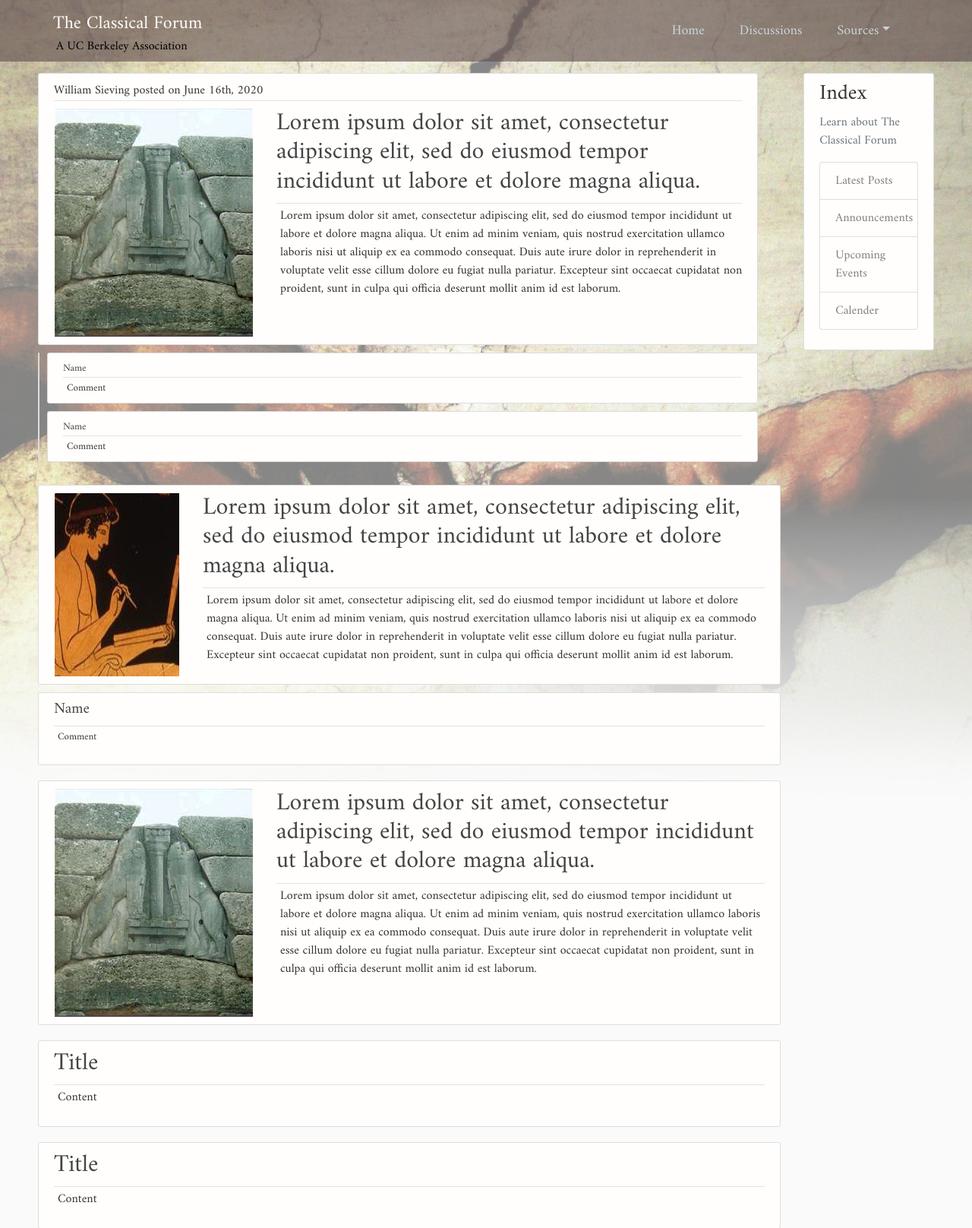
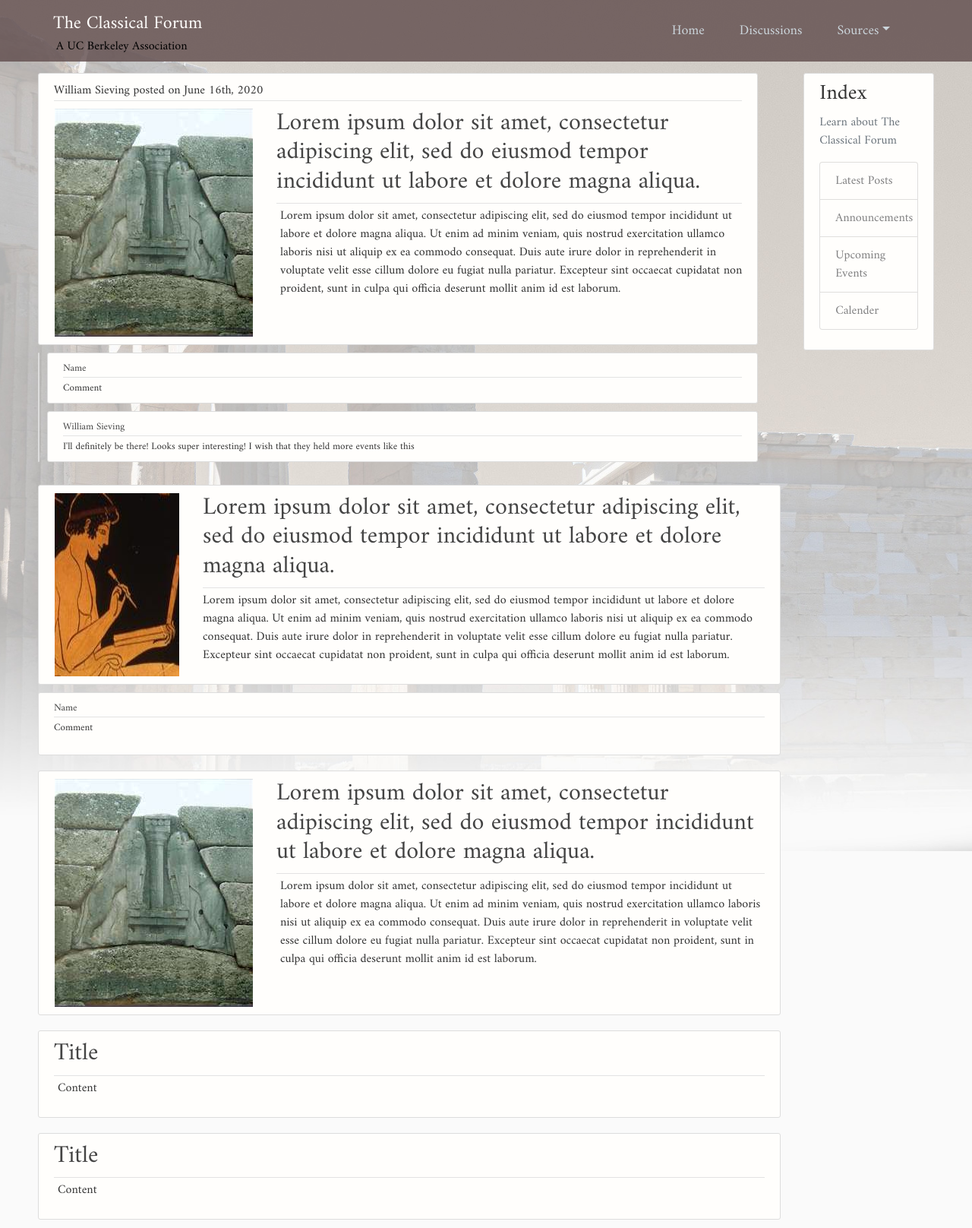
Before and after one commit to willsieving/classical_forum, a Flask app: page /discussion in a window 1280 px wide. Shown: the top 1616 px of the page at 76% size. Run offline with Flask 2, Linux system fonts and the light colour scheme; some libraries are stand-ins or nearby versions.

Commit message:
Changed background and colors

```diff
--- a/flask_server/static/main_forum.css
+++ b/flask_server/static/main_forum.css
@@ -67,7 +67,7 @@ body, html {
 }
 
 .bg-steel {
-  background: rgba(95, 76, 76, 0.6);
+  background: rgba(95, 76, 76, 0.8);
 }
 
 .navbar-dark .navbar-brand {
--- a/flask_server/templates/discussion.html
+++ b/flask_server/templates/discussion.html
@@ -34,7 +34,7 @@
                                     <div class="article-metadata">
                                       <a class="article-title" href="{{ url_for('main.home') }}">Name</a>
                                     </div>
-                                    <a class="article-content" style="padding-left: 5px">Comment</a>
+                                    <a class="article-content">Comment</a>
                                   </div>
                                 </div>
                             </th>
@@ -44,9 +44,9 @@
                                 <div class="comment">
                                   <div class="media-body comment-section">
                                     <div class="article-metadata">
-                                      <a class="article-title" href="{{ url_for('main.home') }}">Name</a>
+                                      <a class="article-title" href="{{ url_for('main.home') }}">William Sieving</a>
                                     </div>
-                                    <a class="article-content" style="padding-left: 5px">Comment</a>
+                                    <a class="article-content">I'll definitely be there! Looks super interesting! I wish that they held more events like this</a>
                                   </div>
                                 </div>
                             </th>
@@ -62,7 +62,7 @@
                             <div class="article-metadata">
                                 <h2><a class="article-title" href="{{ url_for('main.home') }}">Lorem ipsum dolor sit amet, consectetur adipiscing elit, sed do eiusmod tempor incididunt ut labore et dolore magna aliqua.</a></h2>
                             </div>
-                            <p class="article-content" style="padding-left: 5px">Lorem ipsum dolor sit amet, consectetur adipiscing elit, sed do eiusmod tempor incididunt ut labore et dolore magna aliqua. Ut enim ad minim veniam, quis nostrud exercitation ullamco laboris nisi ut aliquip ex ea commodo consequat. Duis aute irure dolor in reprehenderit in voluptate velit esse cillum dolore eu fugiat nulla pariatur. Excepteur sint occaecat cupidatat non proident, sunt in culpa qui officia deserunt mollit anim id est laborum.</p>
+                            <p class="article-content">Lorem ipsum dolor sit amet, consectetur adipiscing elit, sed do eiusmod tempor incididunt ut labore et dolore magna aliqua. Ut enim ad minim veniam, quis nostrud exercitation ullamco laboris nisi ut aliquip ex ea commodo consequat. Duis aute irure dolor in reprehenderit in voluptate velit esse cillum dolore eu fugiat nulla pariatur. Excepteur sint occaecat cupidatat non proident, sunt in culpa qui officia deserunt mollit anim id est laborum.</p>
                         </div>
                     </div>
                   </div>
@@ -73,9 +73,9 @@
                 <div class="comment">
                   <div class="media-body comment-section">
                     <div class="article-metadata">
-                      <h5><a class="article-title" href="{{ url_for('main.home') }}">Name</a></h5>
+                      <a class="article-title" href="{{ url_for('main.home') }}">Name</a>
                     </div>
-                    <p class="article-content" style="padding-left: 5px">Comment</p>
+                    <p class="article-content">Comment</p>
                   </div>
                 </div>
             </th>
```
Also changed, not shown: flask_server/static/background1.jpg, flask_server/static/background2.jpg, flask_server/static/unused/background1(old).jpg (added), flask_server/static/unused/background11.jpg (renamed from flask_server/static/background11.jpg), flask_server/static/unused/background2(1).jpg (added), flask_server/static/unused/background2(2).jpg (added), flask_server/static/unused/background2blue.jpg (added), flask_server/static/unused/parthenon-4396367_1920.jpg (added).
